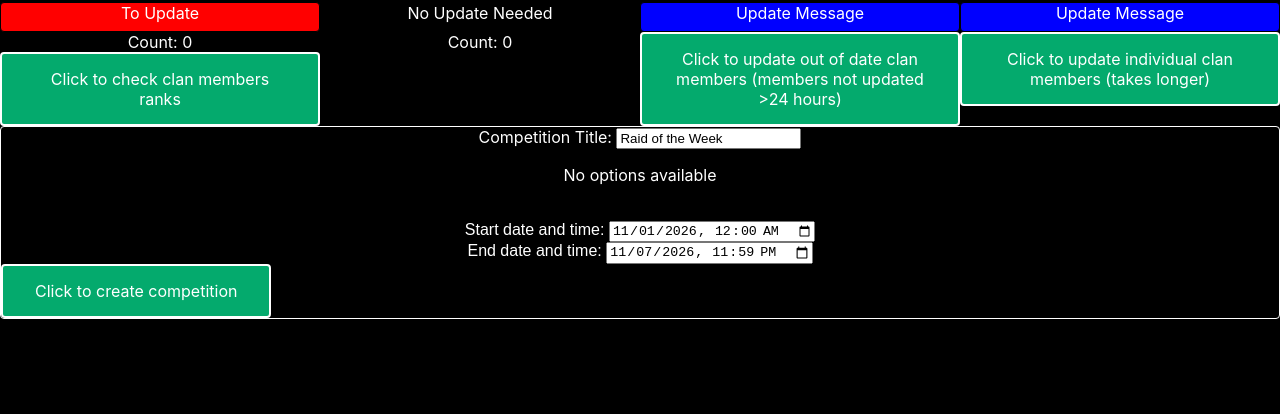
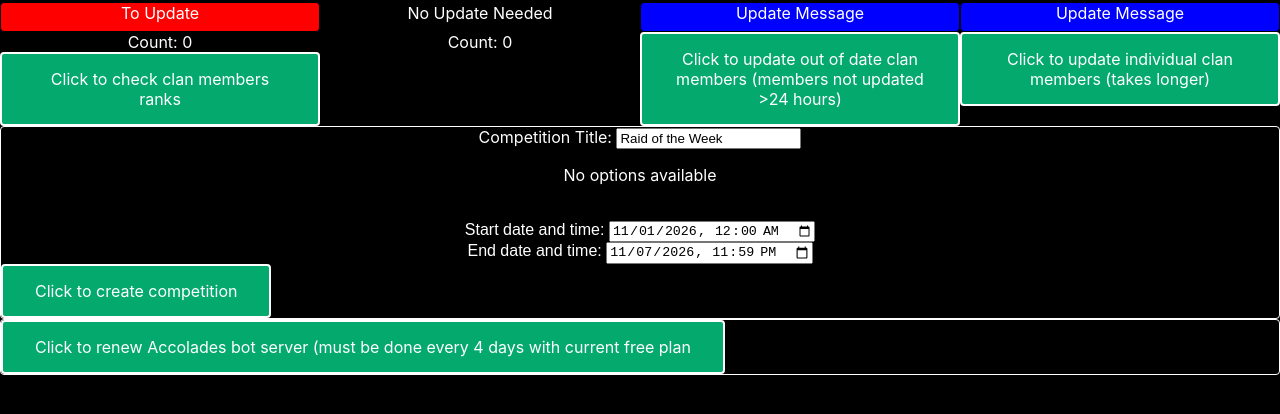
Before and after one commit to cotyembry/accoladesfrontend-master, a React (Create React App) app: page / in a window 1280 px wide. Shown: the top 414 px of the page. Built offline with nearby package versions, Linux system fonts and the light colour scheme; what @wise-old-man/utils would draw is missing.

Commit message:
App.js - added renew button with link to open a new tab that lets you renew the Accolades bot server since this has to be done manually every 4 days

```diff
--- a/src/App.js
+++ b/src/App.js
@@ -600,6 +600,21 @@ class App extends Component {
 						</div>
 					</div>
 				</div>
+				<div style={{border: '1px solid white', borderRadius: '4px',}}>
+					<div style={{display: 'flex',}}>
+						<div
+							style={{
+								...styles.Button,
+							}}
+							tooltip='click to renew Accolades bot server'
+							onClick={async () => {
+								window.open(`https://bot-hosting.net/a/billings`);
+							}}
+						>
+							{'Click to renew Accolades bot server (must be done every 4 days with current free plan'}
+						</div>
+					</div>
+				</div>
 			</div>
 		);
 	}
```
